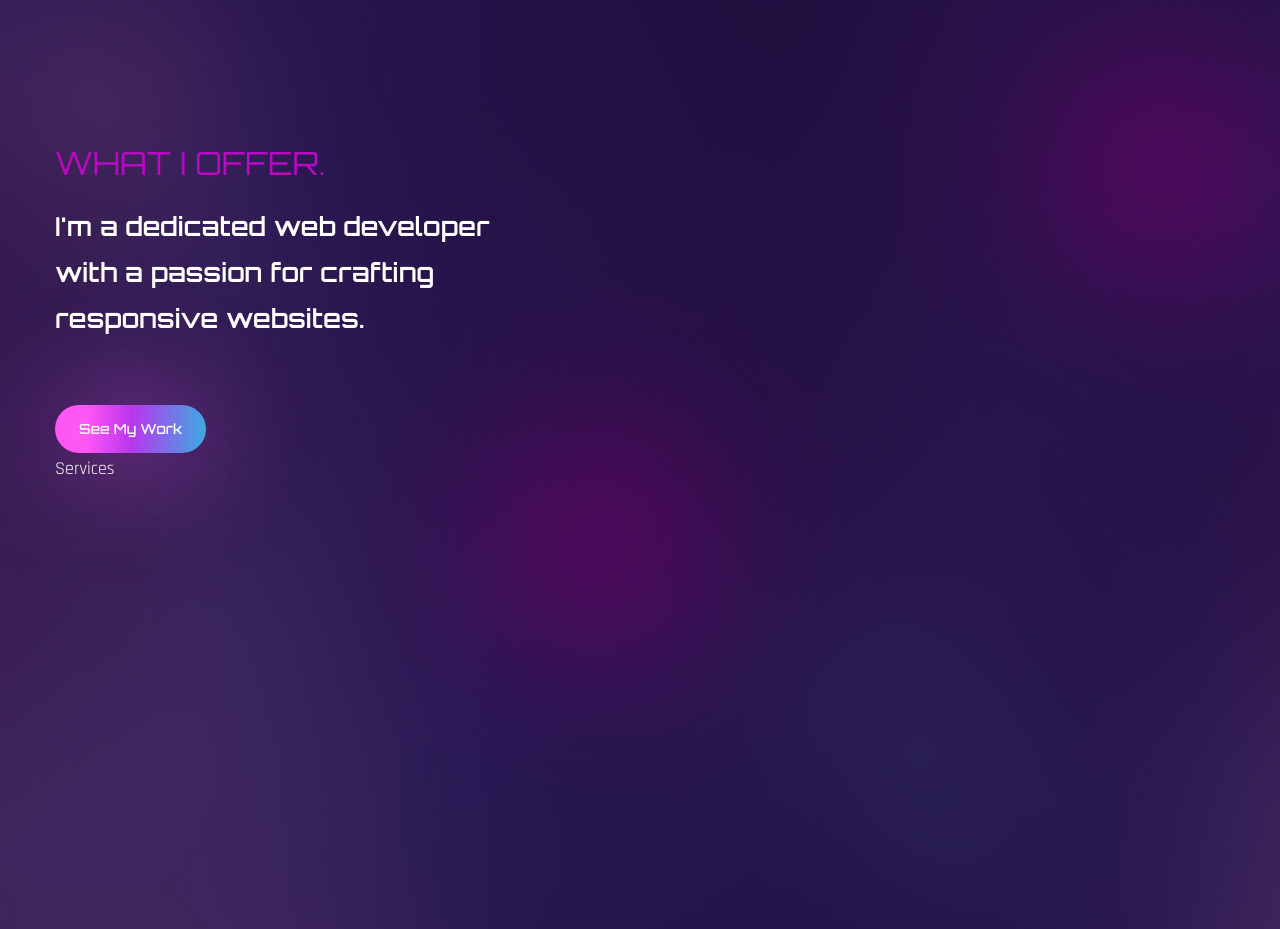
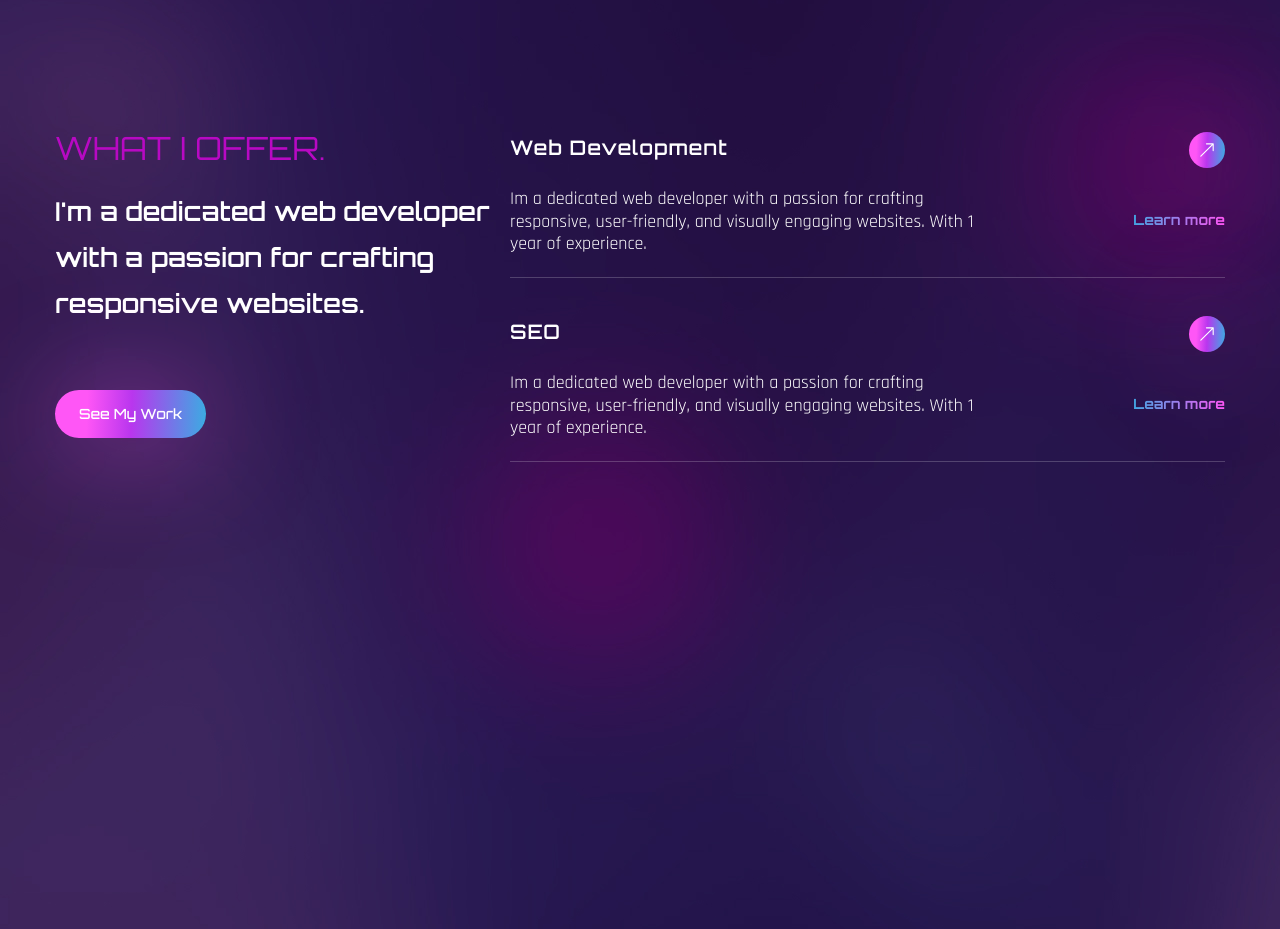
Before and after one commit to Hasanale/React-Portfolio, a React (Vite) app: page / in a window 1280 px wide. Shown: the part 1620-2549 px from the top of the page. Built offline with nearby package versions, Linux system fonts and the light colour scheme; a web font is replaced by a local one.

Commit message:
services completed

```diff
--- a/src/components/Services.jsx
+++ b/src/components/Services.jsx
@@ -16,29 +16,73 @@
       "Im a dedicated web developer with a passion for crafting responsive, user-friendly, and visually engaging websites. With 1  year of experience.",
     link: "Learn more",
   },
-  {
-    name: "Digital Marketing",
-    description:
-      "Im a dedicated web developer with a passion for crafting responsive, user-friendly, and visually engaging websites. With 1  year of experience.",
-    link: "Learn more",
-  },
+  // {
+  //   name: "Digital Marketing",
+  //   description:
+  //     "Im a dedicated web developer with a passion for crafting responsive, user-friendly, and visually engaging websites. With 1  year of experience.",
+  //   link: "Learn more",
+  // },
 ];
 function Services() {
   return (
     <div className="section" id="services">
       <div className="container mx-auto">
-        <div>
+        <div className="flex flex-col lg:flex-row ">
           {/* text */}
-          <div>
-            <h2 className="h2 text-accent mb-6">What I Offer.</h2>
+          <motion.div
+            variants={fadeIn("right", 0.3)}
+            initial="hidden"
+            whileInView={"show"}
+            viewport={{ once: false, amount: 0.7 }}
+          >
+            <h2 className="h2 text-accent mb-6 ">What I Offer.</h2>
             <h3 className="h3 max-w-[455px] mb-16">
               I'm a dedicated web developer with a passion for crafting
               responsive websites.
             </h3>
             <button className="btn btn-sm">See My Work</button>
-          </div>
+          </motion.div>
           {/* services */}
-          <div>Services</div>
+          <motion.div
+            variants={fadeIn("left", 0.5)}
+            initial="hidden"
+            whileInView={"show"}
+            viewport={{ once: false, amount: 0.7 }}
+            className="flex-1 "
+          >
+            {/* services list */}
+            <div>
+              {services.map((services, index) => {
+                const { name, description, link } = services;
+                return (
+                  <div
+                    className="border-b border-white/20 h-[146px] mb-[38px] flex"
+                    key={index}
+                  >
+                    <div className="max-w-[476px]">
+                      <h4 className="text-[20px] tracking-wider font-primary font-semibold mb-6">
+                        {name}
+                      </h4>
+                      <p className="font-secondary leading-tight ">
+                        {description}
+                      </p>
+                    </div>
+                    <div className="flex flex-col flex-1 items-end ">
+                      <a
+                        href="#"
+                        className="btn w-9 h-9 mb-[42px] flex justify-center items-center"
+                      >
+                        <BsArrowUpRight />
+                      </a>
+                      <a href="#" className="text-gradient text-sm">
+                        {link}
+                      </a>
+                    </div>
+                  </div>
+                );
+              })}
+            </div>
+          </motion.div>
         </div>
       </div>
     </div>
```
